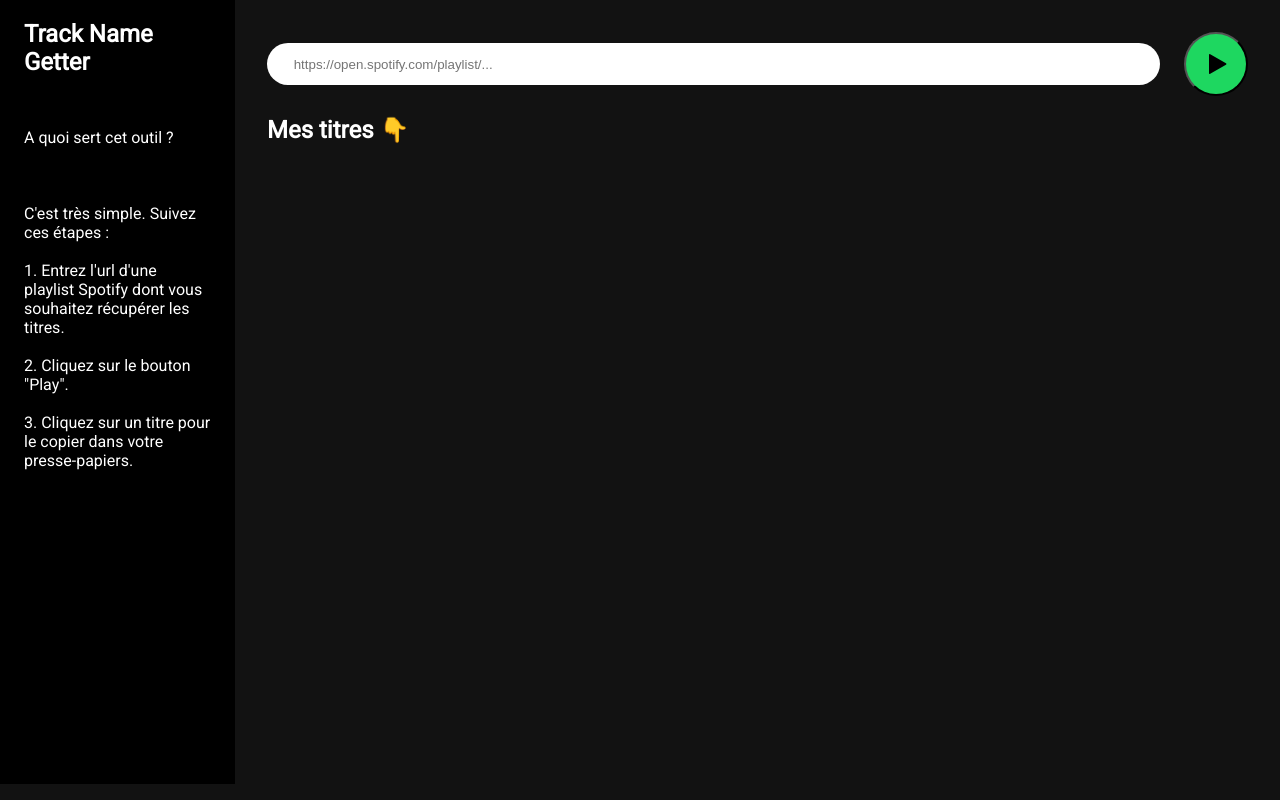
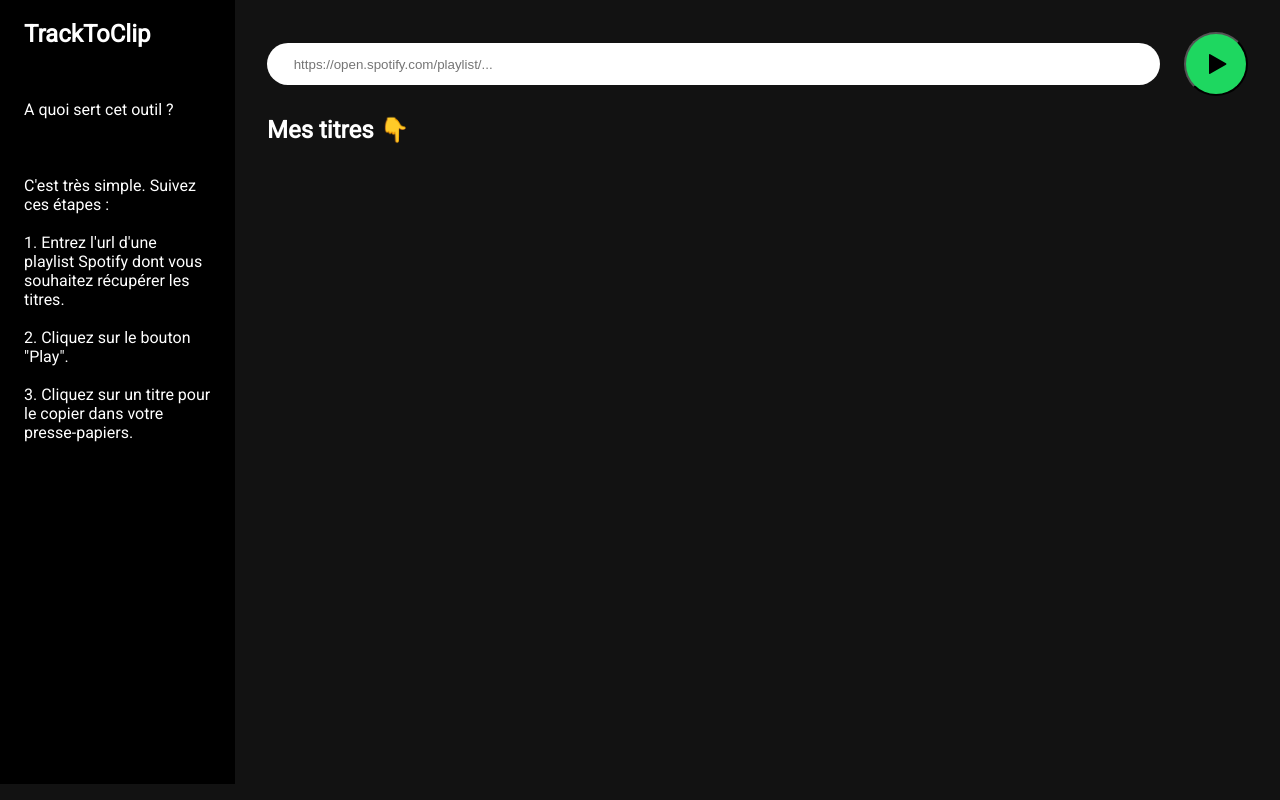
Before and after one commit to RedaPengam/TrackToClip, a plain HTML site: page index.html in a window 1280 px wide. Drawn offline with Linux system fonts and the light colour scheme.

Commit message:
Update index.html

```diff
--- a/index.html
+++ b/index.html
@@ -11,7 +11,7 @@
 <body>
 
     <nav>
-        <h1>Track Name Getter</h1>
+        <h1>TrackToClip</h1>
         <div id="description">
             A quoi sert cet outil ?<br/><br/><br/><br/>
             C'est très simple. Suivez ces étapes :<br/><br/>
```
